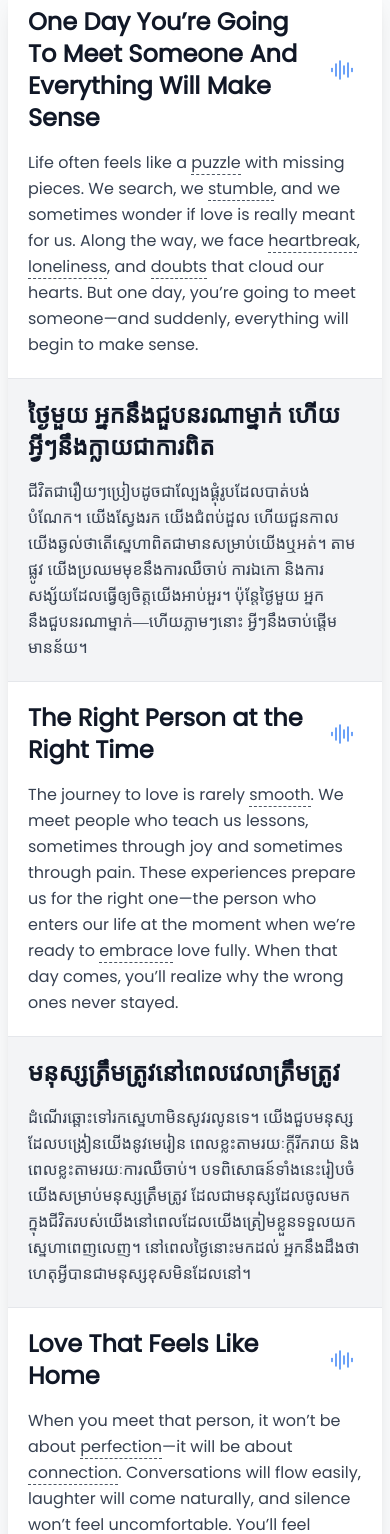
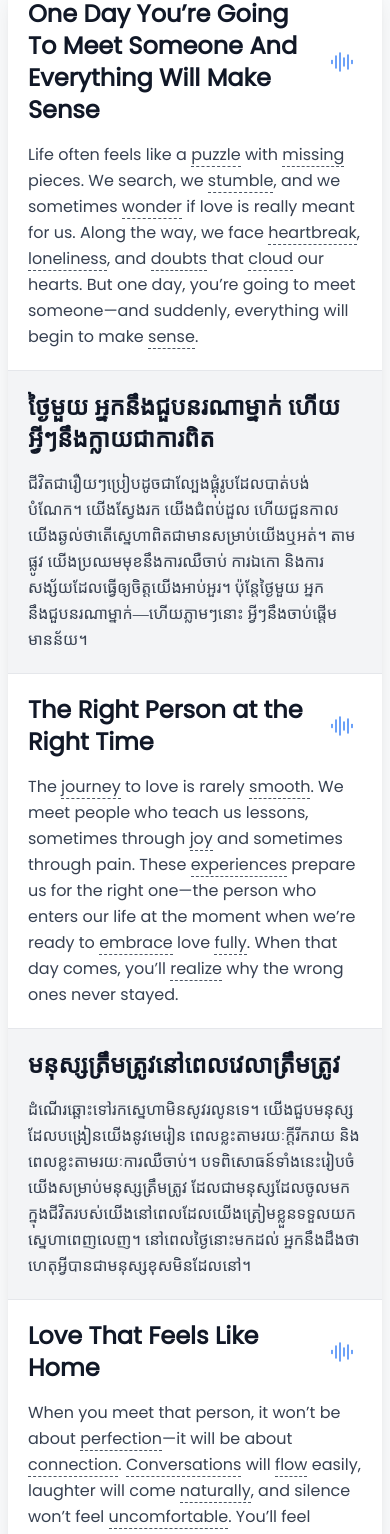
Before and after one commit to 7PiSeth/it-phnomden, a React (Create React App) app: page /#/Item7 in a window 390 px wide. Shown: the part 409-1943 px from the top of the page. Built offline with nearby package versions, Linux system fonts and the light colour scheme; a web font is replaced by a local one.

Commit message:
enhance item7 layout, increase hard words.

```diff
--- a/src/components/pages/Learn-English.jsx
+++ b/src/components/pages/Learn-English.jsx
@@ -82,7 +82,6 @@ const LearnEnglish = () => {
               to={data.path}
               className="dark:bg-black dark:bg-opacity-20 text-center bg-white bg-opacity-20 rounded-lg px-4 sm:py-2 py-[7px] flex flex-col   routes-center group relative overflow-hidden transition duration-700 ease-in-out dark:hover:bg-opacity-30 dark:hover:border-gray-600 hover:bg-opacity-30 border-[0.5px] border-transparent hover:border-white active:scale-105 active:duration-100"
             >
-              <span className="ease absolute right-0 -mt-12 h-72 w-8 translate-x-12 rotate-12 transform bg-white opacity-10 transition-all duration-200 group-hover:-translate-x-[500px]"></span>
               Learn
             </Link>
           </div>
--- a/src/components/pages/learn-english-data/Item7.jsx
+++ b/src/components/pages/learn-english-data/Item7.jsx
@@ -70,54 +70,44 @@ const VolumeUpIcon = () => (
 // Define hard words and their Khmer translations for the new content
 const hardWords = {
   'puzzle': 'ល្បែងផ្គុំរូប',
+  'missing': 'បាត់',
   'stumble': 'ជំពប់ដួល',
+  'wonder': 'ឆ្ងល់',
   'heartbreak': 'ការឈឺចាប់',
   'loneliness': 'ការឯកោ',
   'doubts': 'ការសង្ស័យ',
+  'cloud': 'អាប់អួរ',
+  'sense': 'មានន័យ',
+  'journey': 'ដំណើរ',
   'smooth': 'រលូន',
+  'joy': 'ក្ដីរីករាយ',
+  'experiences': 'បទពិសោធន៍',
   'embrace': 'ទទួលយក',
+  'fully': 'ពេញលេញ',
+  'realize': 'ដឹង',
   'perfection': 'ភាពល្អឥតខ្ចោះ',
   'connection': 'ទំនាក់ទំនង',
+  'conversations': 'ការសន្ទនា',
+  'flow': 'ហូរ',
+  'naturally': 'ធម្មជាតិ',
   'uncomfortable': 'មិនស្រណុកចិត្ត',
-  'complementing': 'បំពេញឱ្យគ្នា',
+  'understood': 'បានយល់',
+  'presence': 'វត្តមាន',
+  'peace': 'សន្តិភាព',
+  'complementing': 'បំពេញបន្ថែម',
+  'erase': 'លុបបំបាត់',
   'scars': 'ស្នាមរបួស',
+  'heal': 'ជាសះស្បើយ',
+  'care': 'ក្ដីស្រឡាញ់',
+  'honesty': 'ភាពស្មោះត្រង់',
+  'respect': 'ការគោរព',
+  'standing together': 'ឈរជាមួយគ្នា',
+  'hardest': 'ពិបាកបំផុត',
+  'storms': 'ព្យុះ',
+  'challenges': 'បញ្ហាប្រឈម',
+  'lasting': 'ស្ថិតស្ថេរ',
   'commitment': 'ការប្ដេជ្ញាចិត្ត',
-  'stepping stones': 'ក្ដារសម្រាប់ដើរ',
-  'chasing': 'ដេញតាម',
-  'forcing': 'បង្ខិតបង្ខំ',
-  'vulnerable': 'ងាយរងគ្រោះ',
-  'authentic': 'ស្មោះត្រង់',
-  'resilience': 'ភាពរឹងមាំ',
-  'patience': 'ការអត់ធ្មត់',
-  'venture': 'ការផ្សងព្រេង',
-  'intuition': 'វិចារណញ្ញាណ',
-  'serenity': 'ភាពស្ងប់ស្ងាត់',
-  'evolve': 'វិវឌ្ឍ',
-  'cherish': 'ស្រឡាញ់',
-  'destiny': 'វាសនា',
-  'unwavering': 'មិនងាករេ',
-  'illuminate': 'បំភ្លឺ',
-  'gratitude': 'អំណរគុណ',
-  'synchronicity': 'ស៊ីសង្វាក់គ្នា',
-  'unconditional': 'គ្មានលក្ខខណ្ឌ',
-  'compromise': 'ការសម្របសម្រួល',
-  'nurture': 'ថែរក្សា',
-  'flaws': 'កំហុស',
-  'vows': 'ពាក្យសច្ចា',
-  'eternity': 'ភាពអស់កល្ប',
-  'sacrifice': 'ការលះបង់',
-  'adversity': 'ឧបសគ្គ',
-  'flourish': 'រីកចម្រើន',
-  'legacy': 'កេរដំណែល',
-  'transformative': 'ផ្លាស់ប្ដូរ',
-  'affection': 'ក្ដីស្រឡាញ់',
-  'compassion': 'មេត្តា',
-  'empathy': 'ការយល់ចិត្ត',
-  'forgiveness': 'ការអភ័យទោស',
-  'vulnerability': 'ភាពងាយរងគ្រោះ',
-  'radiate': 'បញ្ចេញពន្លឺ',
-  'reciprocity': 'ទៅវិញទៅមក',
-  'harmony': 'ភាពសុខដុម',
+  'side by side': 'ជាមួយគ្នា',
 };
 
 // Data structure for the article content, separated by language
@@ -283,25 +273,27 @@ const App = () => {
 
   // Split a string by words and check for hard words
   const renderEnglishText = (text) => {
-    const words = text.split(/(\s+|[,.\?!—])/);
-    let wordIndex = 0;
-    return words.map((word, index) => {
-      // Check if the word is a hard word
-      const trimmedWord = word.trim().toLowerCase().replace(/[,.\?!—]/g, '');
-      const isHardWord = Object.keys(hardWords).includes(trimmedWord);
+    const sortedHardWords = Object.keys(hardWords).sort((a, b) => b.length - a.length);
+    const regex = new RegExp(`(${sortedHardWords.map(word => word.replace(/[.*+?^${}()|[\]\\]/g, '\\$&')).join('|')})`, 'gi');
+
+    const parts = text.split(regex);
+
+    return parts.map((part, index) => {
+      const trimmedPart = part.trim().toLowerCase();
+      const isHardWord = sortedHardWords.includes(trimmedPart);
 
       if (isHardWord) {
         return (
           <span
             key={index}
             className="hard-word"
-            onClick={(e) => handleHardWordClick(e, trimmedWord)}
+            onClick={(e) => handleHardWordClick(e, trimmedPart)}
           >
-            {word}
+            {part}
           </span>
         );
       }
-      return <React.Fragment key={index}>{word}</React.Fragment>;
+      return <React.Fragment key={index}>{part}</React.Fragment>;
     });
   };
 
@@ -346,14 +338,13 @@ const App = () => {
   return (
     <div className="bg-gray-50 min-h-screen py-12 px-2 font-english-body">
       {/* Image slideshow at the top of the screen */}
-      <img
-        src={images[currentImageIndex]}
-        alt="A couple standing together, looking at the city skyline"
-        className="mx-auto mt-2 rounded-xl shadow-lg mb-8 w-screen  h-[200px] md:h-[400px] object-cover object-center transition-opacity duration-1000 ease-in-out"
-      />
-
+        <img
+          src={images[currentImageIndex]}
+          alt="A couple standing together, looking at the city skyline"
+          className="mx-auto mt-2 rounded-xl shadow-lg mb-4 w-full max-w-6xl h-56 sm:h-72 md:h-80 lg:h-[400px] object-cover object-center transition-opacity duration-1000 ease-in-out"
+        />
       {/* Voice selection dropdown */}
-      <div className="mb-8 max-w-4xl mx-auto flex flex-col sm:flex-row items-center justify-start sm:justify-start px-4">
+      <div className="mb-4 max-w-4xl mx-auto flex flex-col sm:flex-row items-center justify-start sm:justify-start px-4">
         <label className="text-gray-700 font-english-label mb-2 sm:mb-0 mr-4">
           Select Voice:
         </label>
```
